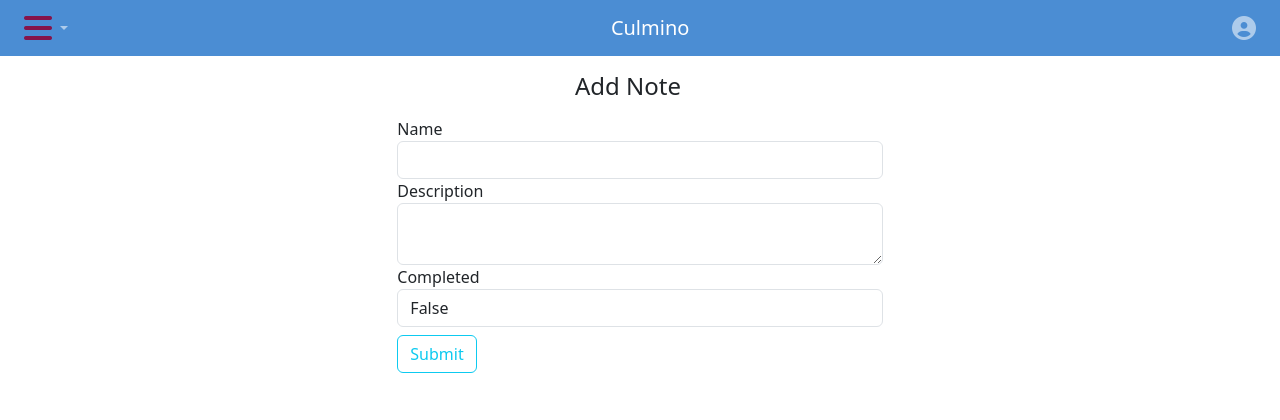
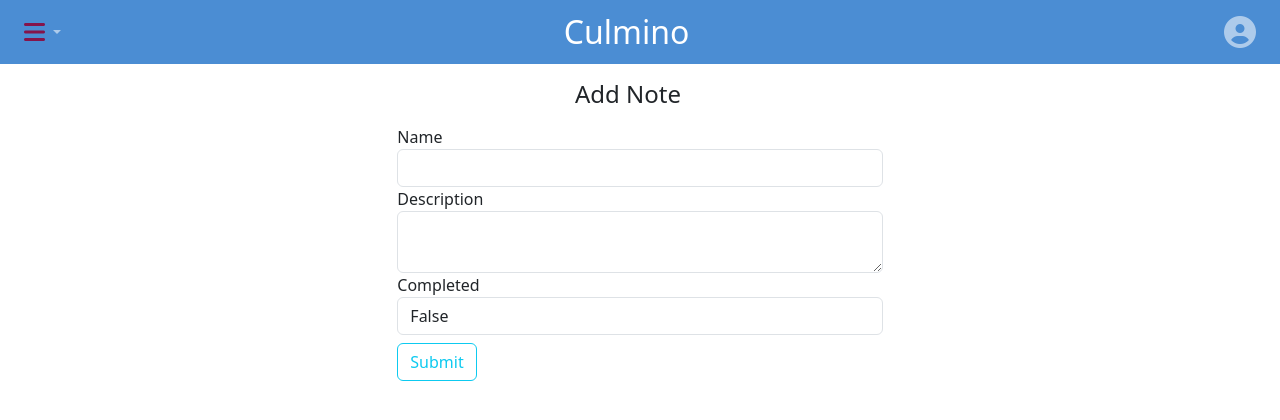
Before and after one commit to kmparks60/Culmino, a Flask app: page /add_todo in a window 1280 px wide. Shown: the top 420 px of the page. Run offline with Flask 3, Linux system fonts and the light colour scheme; some libraries are stand-ins or nearby versions.

Commit message:
Adjusted NavBar spacing

```diff
--- a/application/templates/layout.html
+++ b/application/templates/layout.html
@@ -13,14 +13,14 @@
 <header>
 	<nav class="navbar navbar-expand-lg navbar-dark" style="background-color: #4b8dd3;">
 		<div class="collapse navbar-collapse" id="navbarSupportedContent">
-			<ul class="navbar-nav me-auto ps-3">
+			<ul class="navbar-nav">
 				<li class="nav-item dropdown">
-					<a class="nav-link dropdown-toggle" href="#" id="navbarDropdown" role="button" data-bs-toggle="dropdown" aria-expanded="false">
-						<i class="fa-solid fa-bars fa-2xl" style="color: #85144b;"></i>
+					<a class="nav-link ps-4 dropdown-toggle" href="#" id="navbarDropdown" role="button" data-bs-toggle="dropdown" aria-expanded="false">
+						<i class="fa-solid fa-bars fa-xl" style="color: #85144b;"></i>
 					</a>
 					<ul class="dropdown-menu" aria-labelledby="navbarDropdown">
 						<li><a class="dropdown-item" href="{{ url_for('get_todos') }}">Home</a></li>
-						<li><a class="dropdown-item" href="{{ url_for('add_todo') }}">Add Todo</a></li>
+						<li><a class="dropdown-item" href="{{ url_for('add_todo') }}">Add Note</a></li>
 						<li><a class="dropdown-item" href="#">Categories</a></li>
 						<li><a class="dropdown-item" href="#">Starred</a></li>
 						<li><a class="dropdown-item" href="#">Deleted</a></li>
@@ -29,11 +29,11 @@
 					</ul>
 				</li>
 			</ul>
-			<a class="navbar-brand mx-auto" href="{{ url_for('get_todos') }}">Culmino</a>
+			<a class="navbar-brand ms-auto pe-3 display-1 fs-2 justify-content-center" href="{{ url_for('get_todos') }}">Culmino</a>
 			<ul class="navbar-nav ms-auto pe-3">
 				<li class="nav-item">
 					<a class="nav-link" href="#">
-						<i class="fas fa-user-circle fa-xl"></i>
+						<i class="fas fa-user-circle fa-2xl"></i>
 					</a>
 				</li>
 			</ul>
@@ -43,7 +43,6 @@
 		</button>
 	</nav>
 </header>
-
 <main class="container-fluid">
 	<div class="row justify-content-center">
 		<div class="col-md-6 col-lg-5 px-4">
```
